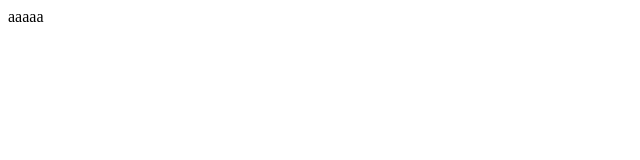
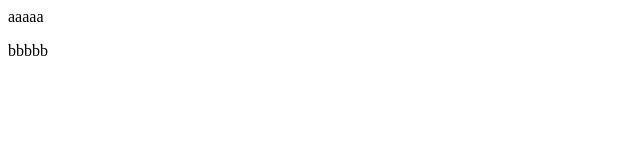
Before and after one commit to amichai11/test, a plain HTML site: page index.html in a window 1280 px wide. Shown: the full height of the page, 0-640 px from the left. Drawn offline with Linux system fonts and the light colour scheme.

Commit message:
change readme

```diff
--- a/index.html
+++ b/index.html
@@ -5,6 +5,7 @@
 	</head>
 	<body>
 		<p> aaaaa </P>
+		<p> bbbbb </P>
 	</body>
 
 </html>
```
